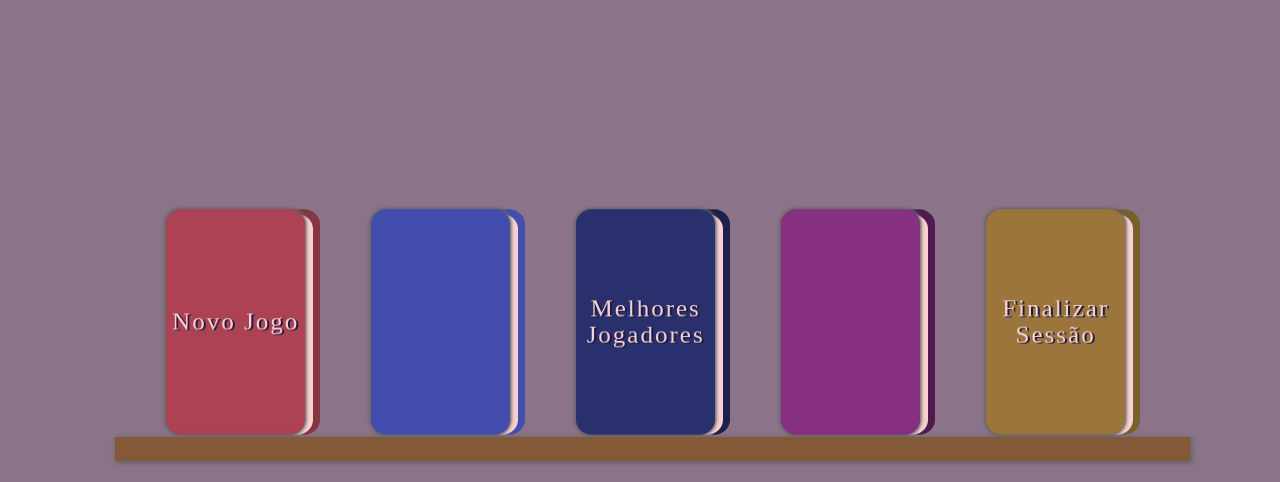
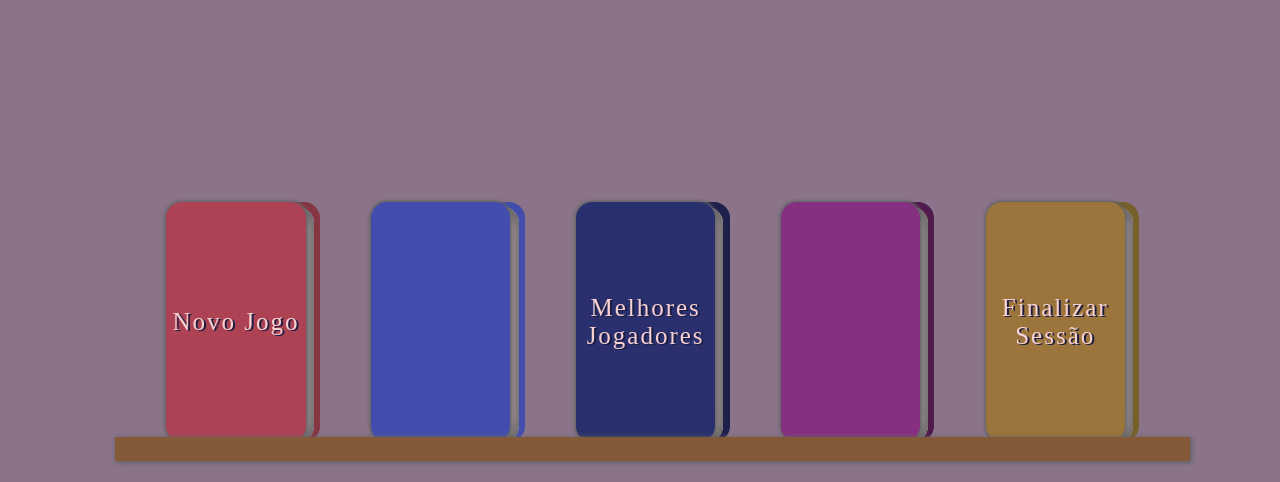
Before and after one commit to BeatrizHCor/KeyBattle-Royale, a PHP site: page /menu.html in a window 1280 px wide. Shown: the part 318-800 px from the top of the page. Run offline with PHP 8.4, Linux system fonts and the light colour scheme; some web fonts are replaced.

Commit message:
Menu com animações

```diff
--- a/pages/home/home.html
+++ b/pages/home/home.html
@@ -58,10 +58,10 @@
                 <input id="emailinput" type="text" />
               </div>
               <div class="label-input">
-                <input id="passwordinput" type="text" />
+                <input id="passwordinput" type="password" />
               </div>
               <div class="label-input">
-                <input id="passwordconfirm" type="text" />
+                <input id="passwordconfirm" type="password" />
               </div>
               <div class="label-input">
                 <button class="btn">
--- a/pages/menu/menu.css
+++ b/pages/menu/menu.css
@@ -1,3 +1,5 @@
+@import url(../common.css);
+@import url(../keyframes.css);
 :root {
   --dark: #8b7489;
   --gray: #f9d1d1;
@@ -9,10 +11,6 @@
   --shadow: rgb(99, 99, 102);
   --black: #161616;
   --bluetext: #1b1e42;
-}
-@font-face {
-  font-family: Bloody;
-  src: url("../../fonts/BLOODY.TTF");
 }
 
 body {
@@ -30,13 +28,20 @@ body {
   display: flex;
   justify-content: space-between;
 }
-
+.pages {
+  background-color: var(--gray);
+  width: 40%;
+  z-index: -2;
+  position: absolute;
+  box-shadow: inset 0 0 1em 0.5em var(--shadow);
+}
 .books {
-  width: 25%;
+  width: 20%;
   height: 100%;
   display: flex;
-  transform: rotateX(20deg);
+  position: absolute;
 }
+
 .books-cover {
   border-radius: 1em;
   width: 85%;
@@ -55,6 +60,7 @@ body {
   position: relative;
   border-radius: 0 1em 1em 0;
   z-index: -2;
+  box-shadow: inset 0 0 1em 0.5em var(--shadow);
 }
 .books-backcover {
   z-index: -3;
@@ -64,6 +70,31 @@ body {
   left: -25%;
   position: relative;
 }
+.book {
+  --leftStart: -130%;
+  --topStart: 75%;
+}
+.books:nth-child(2) {
+  left: 20%;
+  --leftStart: -80%;
+  --topStart: 75%;
+}
+.books:nth-child(3) {
+  left: 40%;
+  --leftStart: 0%;
+  --topStart: 75%;
+}
+.books:nth-child(4) {
+  left: 60%;
+  --leftStart: 50%;
+  --topStart: 75%;
+}
+.books:nth-child(5) {
+  left: 80%;
+  --leftStart: 130%;
+  --topStart: 75%;
+}
+
 .books:nth-child(2) .books-cover {
   background-color: #424dad;
 }
--- a/pages/menu/menu.html
+++ b/pages/menu/menu.html
@@ -10,26 +10,61 @@
         <div class="books-cover">
           <p>Novo Jogo</p>
         </div>
+        <div class="pages"></div>
+        <div class="pages"></div>
+        <div class="pages"></div>
+        <div class="pages"></div>
+        <div class="pages"></div>
+        <div class="pages"></div>
+
         <div class="books-side"></div>
         <div class="books-backcover"></div>
       </div>
       <div class="books">
         <div class="books-cover"></div>
+        <div class="pages"></div>
+        <div class="pages"></div>
+        <div class="pages"></div>
+        <div class="pages"></div>
+        <div class="pages"></div>
+        <div class="pages"></div>
+
         <div class="books-side"></div>
         <div class="books-backcover"></div>
       </div>
       <div class="books">
         <div class="books-cover"><p>Melhores Jogadores</p></div>
+        <div class="pages"></div>
+        <div class="pages"></div>
+        <div class="pages"></div>
+        <div class="pages"></div>
+        <div class="pages"></div>
+        <div class="pages"></div>
+
         <div class="books-side"></div>
         <div class="books-backcover"></div>
       </div>
       <div class="books">
         <div class="books-cover"></div>
+        <div class="pages"></div>
+        <div class="pages"></div>
+        <div class="pages"></div>
+        <div class="pages"></div>
+        <div class="pages"></div>
+        <div class="pages"></div>
+
         <div class="books-side"></div>
         <div class="books-backcover"></div>
       </div>
       <div class="books">
         <div class="books-cover"><p>Finalizar Sessão</p></div>
+        <div class="pages"></div>
+        <div class="pages"></div>
+        <div class="pages"></div>
+        <div class="pages"></div>
+        <div class="pages"></div>
+        <div class="pages"></div>
+
         <div class="books-side"></div>
         <div class="books-backcover"></div>
       </div>
--- a/pages/menu/menu.js
+++ b/pages/menu/menu.js
@@ -0,0 +1,11 @@
+const openBooks = (e) => {
+  if (e.code == "Enter") {
+    let books = document.getElementsByClassName("books")[0];
+    books.classList.add("inCenter");
+    for (child of books.children) {
+      child.classList.add("inCenter");
+    }
+  }
+};
+
+document.getElementsByTagName("body")[0].addEventListener("keydown", openBooks);
```
Also changed, not shown: other parts of pages/menu/menu.css (+74 -0 lines), pages/common.css (added, +17 -0 lines), pages/home/home.css (+6 -97 lines), pages/keyframes.css (added, +78 -0 lines), pages/register/register.css (deleted, +0 -97 lines), pages/register/register.html (deleted, +0 -30 lines), pages/register/php.php (deleted), pages/register/register.js (deleted).
